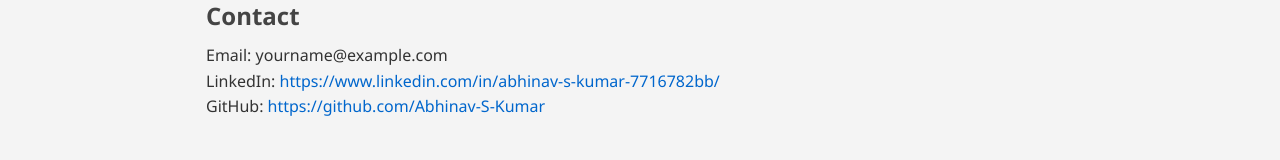
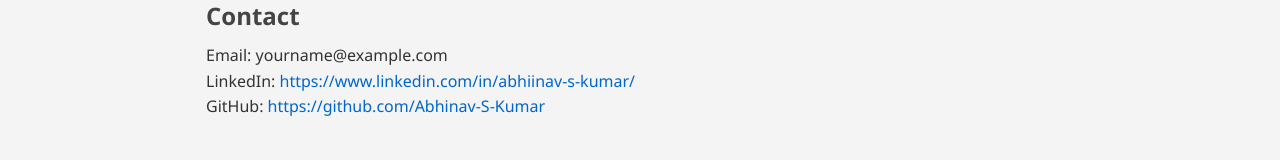
Before and after one commit to Abhinav-S-Kumar/portfolio, a plain HTML site: page index.html in a window 1280 px wide. Shown: the part 750-910 px from the top of the page. Drawn offline with Linux system fonts and the light colour scheme.

Commit message:
Update index.html

```diff
--- a/index.html
+++ b/index.html
@@ -43,7 +43,7 @@
   <section class="contact container">
     <h2>Contact</h2>
     <p>Email: yourname@example.com</p>
-    <p>LinkedIn: <a href="#">https://www.linkedin.com/in/abhinav-s-kumar-7716782bb/</a></p>
+    <p>LinkedIn: <a href="#">https://www.linkedin.com/in/abhiinav-s-kumar/</a></p>
     <p>GitHub: <a href="#">https://github.com/Abhinav-S-Kumar</a></p>
 
   </section>
```
